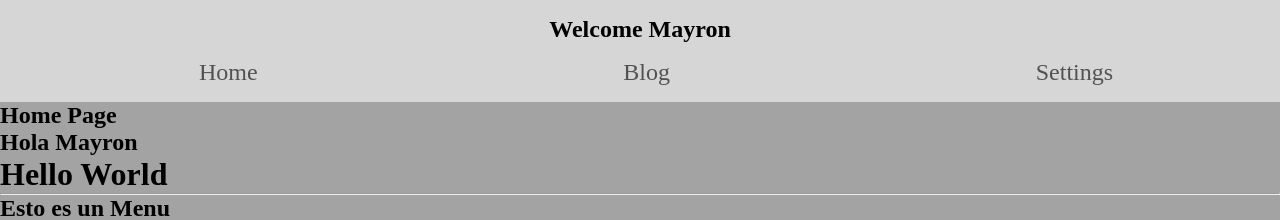
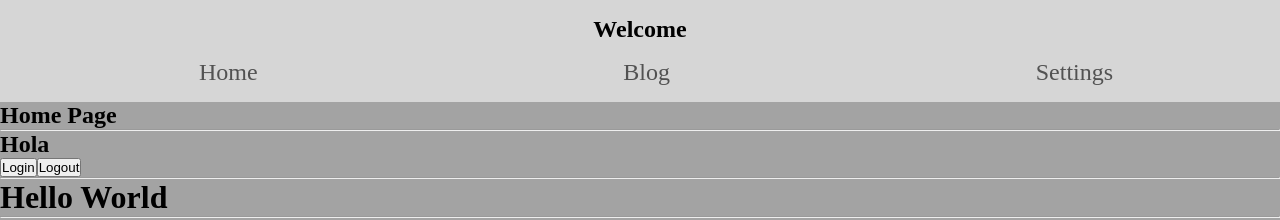
Before and after one commit to Mayron-Castillo/aprendiendo-react, a React (Vite) app: page / in a window 1280 px wide. Shown: the top 220 px of the page. Built offline with nearby package versions, Linux system fonts and the light colour scheme; no server answers.

Commit message:
usando los contextos con usuarios y funciones login, logout

```diff
--- a/src/components/HeaderComponent.jsx
+++ b/src/components/HeaderComponent.jsx
@@ -6,7 +6,7 @@ function HeaderComponent() {
     const {user} = useContext(UserContext);
     return (
         <section className="background">
-            <h2 className="principal-text">Welcome {user}</h2>
+            <h2 className="principal-text">Welcome {user && <span>{user.name}</span>}</h2>
             <ul className="list">
                 <li><Link className="li" to='/'>Home</Link></li>
                 <li><Link className="li" to='/blog'>Blog</Link></li>
--- a/src/contexts/user.context.jsx
+++ b/src/contexts/user.context.jsx
@@ -3,10 +3,24 @@ import { createContext, useState } from "react";
 const UserContext = createContext();
 
 function UserProviderWrapper(props){
-    const [user, setUser] = useState('Mayron');
+    const [user, setUser] = useState(null);
+
+    const userData = {
+        name: 'Mayron',
+        email: 'mayron@gmai.com',
+        isAdmin: true
+    }
+
+    const login = ()=>{
+        setUser(userData);
+    }
+
+    const logout = ()=>{
+        setUser(null)
+    }
 
     return (
-        <UserContext.Provider value={{user, setUser}}>
+        <UserContext.Provider value={{user, setUser, login, logout}}>
             {props.children}
         </UserContext.Provider>
     )
--- a/src/pages/HomePage.jsx
+++ b/src/pages/HomePage.jsx
@@ -5,14 +5,17 @@ import HeaderComponent from "../components/HeaderComponent"
 import { UserContext } from "../contexts/user.context"
 
 function HomePage() {
-    const {user} = useContext(UserContext);
+    const {user, login, logout} = useContext(UserContext);
 
     return (
         <>
         <HeaderComponent></HeaderComponent>
         <h2>Home Page</h2>
-        <h2>Hola {user}</h2>
-
+        <hr />
+        <h2>Hola {user && <span>{user.name}</span>}</h2>
+        <button onClick={()=> login()}>Login</button>
+        <button onClick={()=> logout()}>Logout</button>
+        <hr />
         <Home/>
 
         </>
--- a/src/pages/SettingsPage.jsx
+++ b/src/pages/SettingsPage.jsx
@@ -1,11 +1,12 @@
-import { useState } from "react"
+import { useContext } from "react"
 import HeaderComponent from "../components/HeaderComponent"
 import { Navigate } from "react-router-dom";
+import { UserContext } from "../contexts/user.context";
 
 function SettingsPage() {
-    const [hasAccess, setAccess] = useState(true);
+    const {user} = useContext(UserContext);
 
-    if(!hasAccess) return <Navigate to={'/error'}/>
+    if(!user?.isAdmin) return <Navigate to={'/error'}/>
 
     return (
         <>
```
